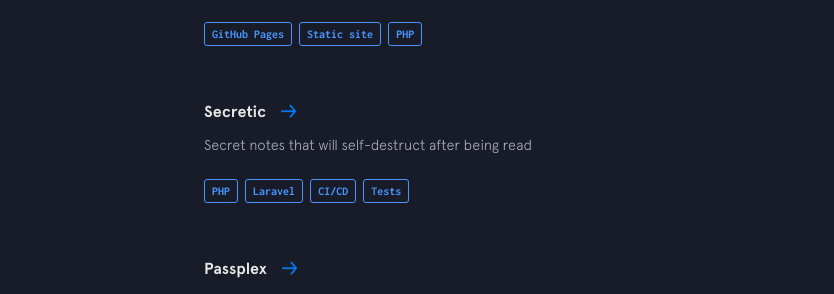
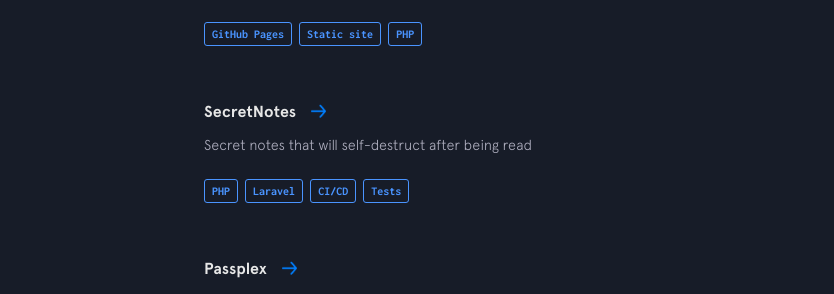
Before and after one commit to gomzyakov/gomzyakov.github.io, a Jekyll site: the page built from index.html, in a window 1280 px wide and 900 px high, scrolled down 2606 px. Shown: the part 158-452 px from the top of the window, without its empty margins (246-1080 px from the left). Built offline with Jekyll 4.4.1, drawn with Linux system fonts in a browser that asks for light colours.

Commit message:
Update SecretNotes title in projects-closed.yml (#106)

```diff
--- a/_data/projects-closed.yml
+++ b/_data/projects-closed.yml
@@ -7,7 +7,7 @@
     - thing: Static site
     - thing: PHP
 
-- name: Secretic
+- name: SecretNotes
   url: https://github.com/gomzyakov/secretnotes
   code: https://github.com/gomzyakov/secretnotes
   description: Secret notes that will self-destruct after being read
```
